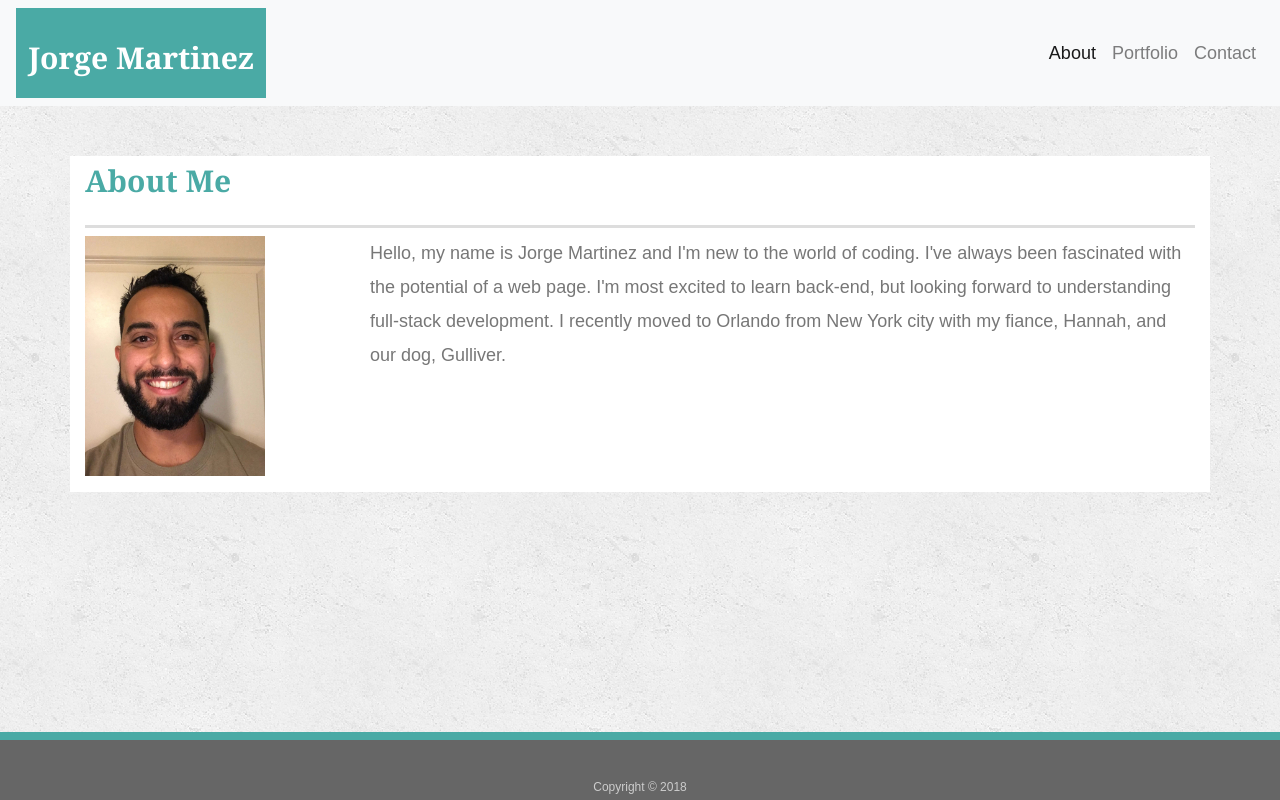
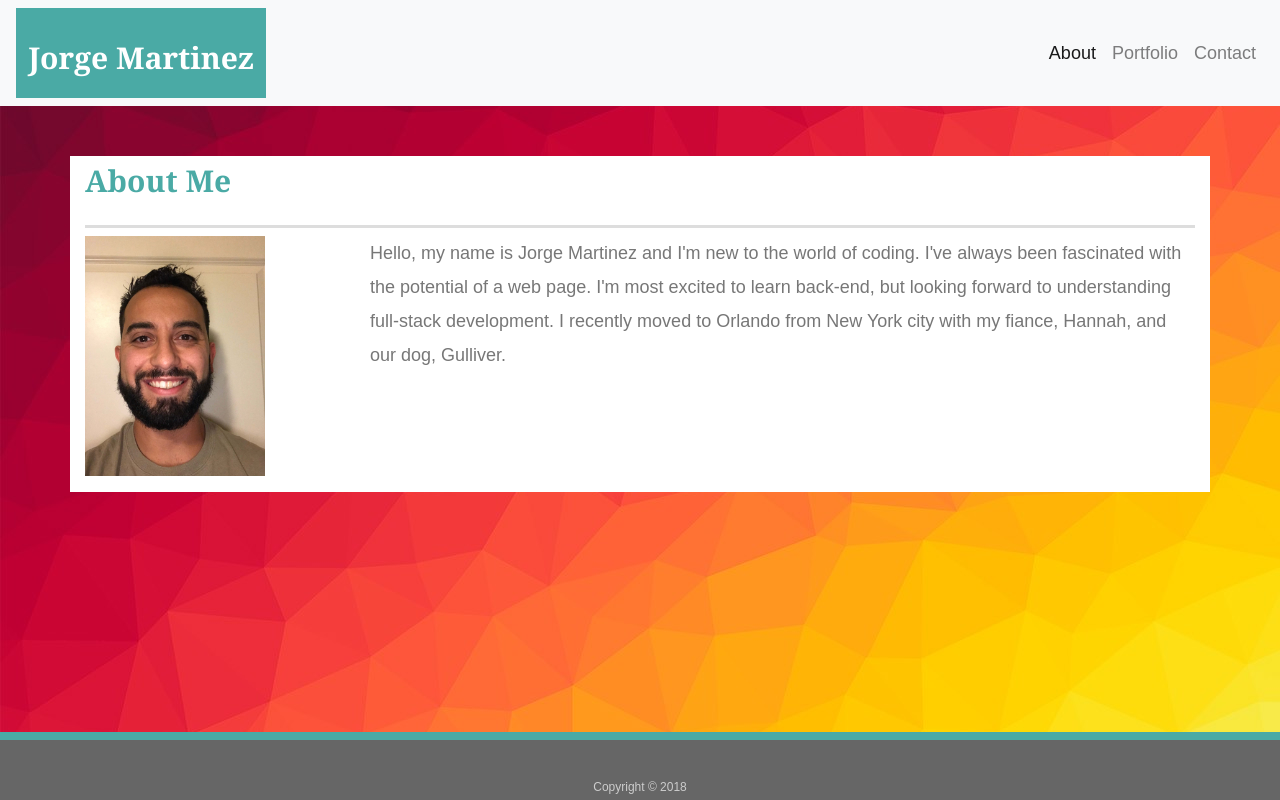
Before and after one commit to Joura210/Bootstrap-Portfolio, a plain HTML site: page index.html in a window 1280 px wide. Drawn offline with nearby package versions, Linux system fonts and the light colour scheme; a script that the page names is missing.

Commit message:
new background color

```diff
--- a/assets/css/style.css
+++ b/assets/css/style.css
@@ -3,7 +3,7 @@ body {
     font-size: 18px;
     line-height: 34px;
     color: #777;
-    background: url(../images/concrete_seamless.png)
+    background: url(../images/background-fire.jpg)
 }
 
 * {
```
Also changed, not shown: assets/images/background-fire.jpg (added).
